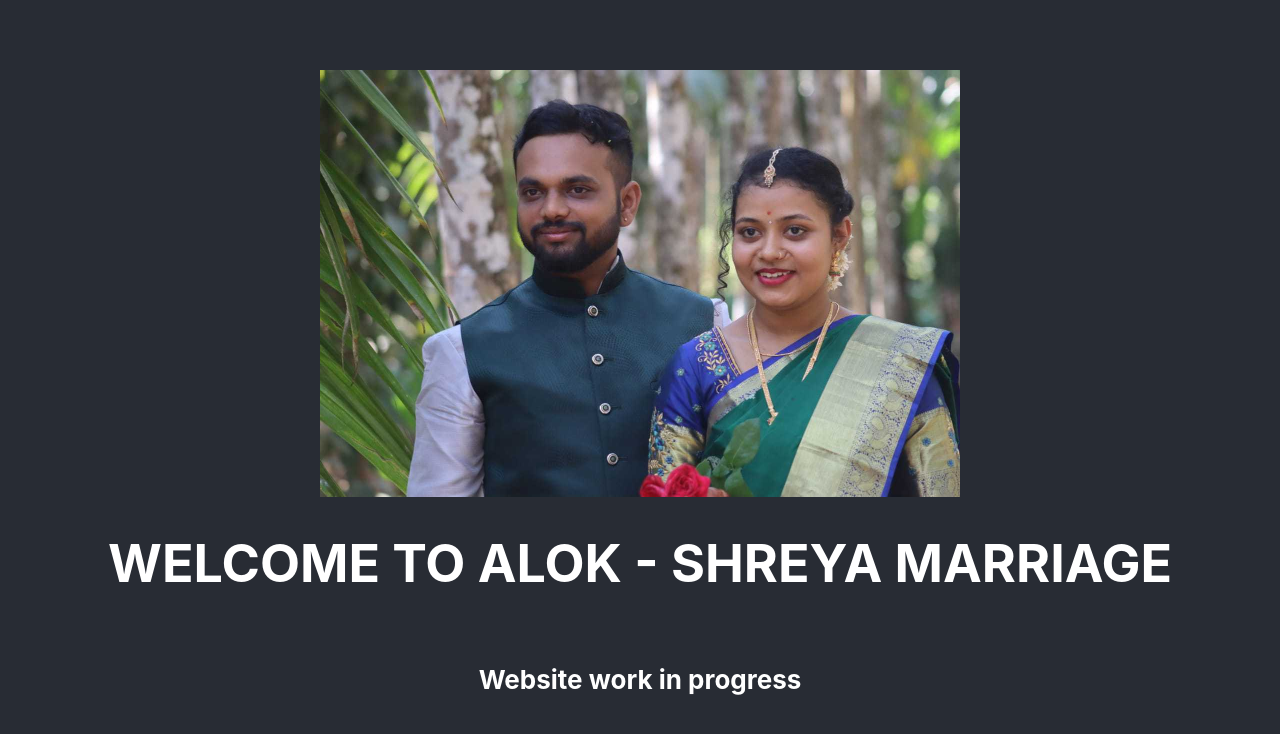
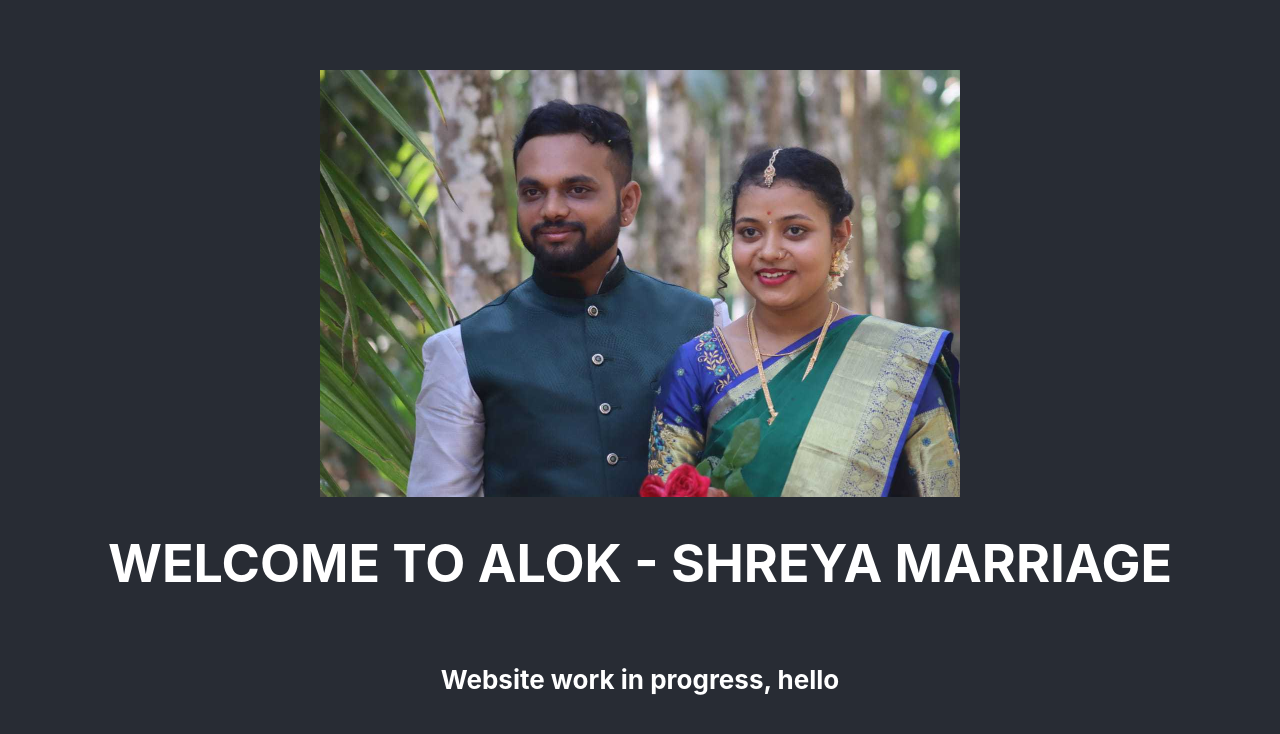
Before and after one commit to abhibhat33/alok-shreya-marriage, a React (Create React App) app: page / in a window 1280 px wide. Shown: the top 734 px of the page. Built offline with nearby package versions, Linux system fonts and the light colour scheme.

Commit message:
added some things

```diff
--- a/package.json
+++ b/package.json
@@ -1,4 +1,5 @@
 {
+  "homepage": "https://abhibhat33.github.io/alok-shreya-marriage",
   "name": "alok-shreya-marriage",
   "version": "0.1.0",
   "private": true,
@@ -14,6 +15,8 @@
   "scripts": {
     "start": "react-scripts start",
     "build": "react-scripts build",
+    "predeploy":"npm run build",
+    "deploy":"gh-pages -d build",
     "test": "react-scripts test",
     "eject": "react-scripts eject"
   },
--- a/src/App.js
+++ b/src/App.js
@@ -12,7 +12,7 @@ function App() {
           WELCOME TO ALOK - SHREYA MARRIAGE
         </h1>
         <h4>
-          Website work in progress
+          Website work in progress, hello
         </h4>
       </header>
     </div>
```
